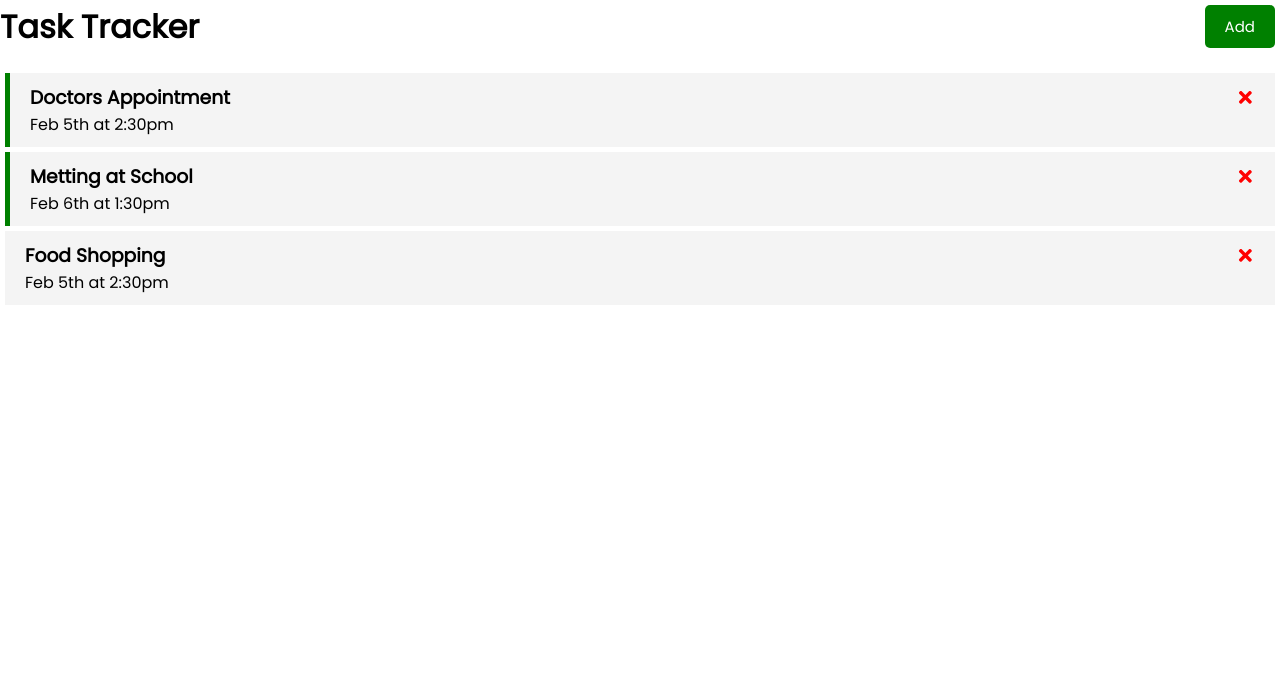
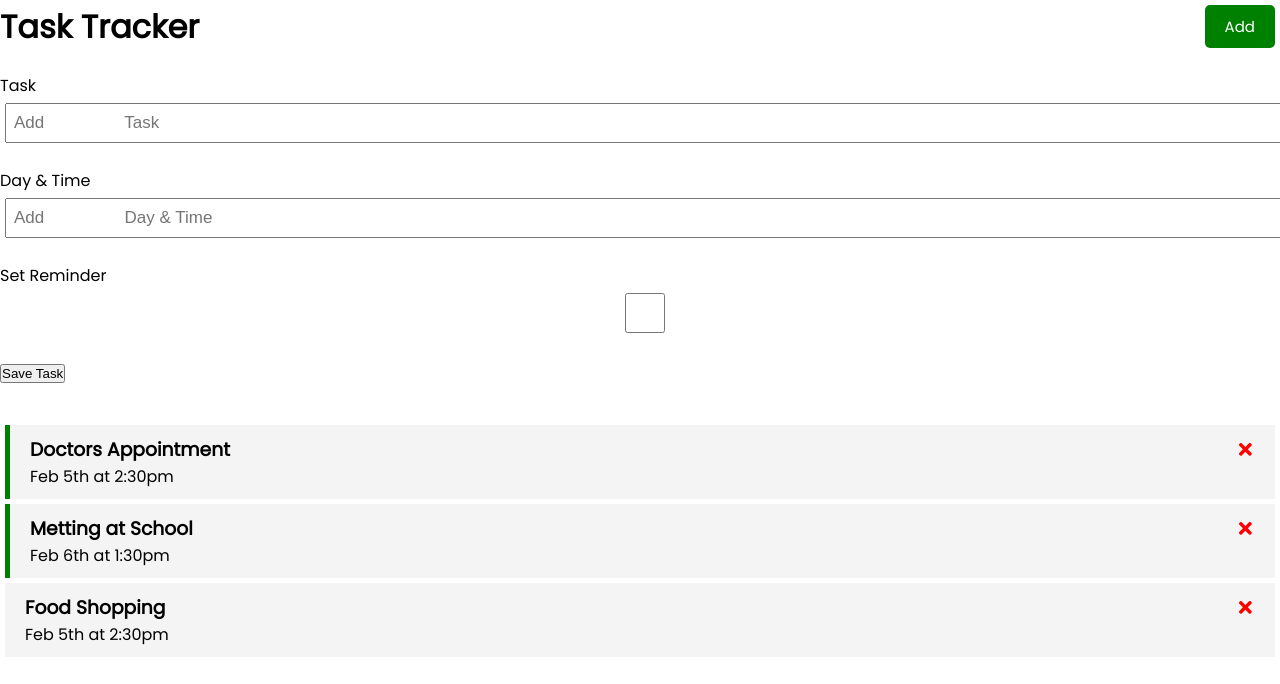
Before and after one commit to tenthin/reactjs, a React (Create React App) app: page / in a window 1280 px wide. Shown: the top 684 px of the page. Built offline with nearby package versions, Linux system fonts and the light colour scheme.

Commit message:
to add task form

```diff
--- a/src/App.js
+++ b/src/App.js
@@ -1,6 +1,7 @@
 import { useState } from 'react'
 import Header from './components/Header'
 import Tasks from './components/Tasks'
+import AddTask from './components/AddTask'
 
 const App = () => {
   const [tasks, setTasks] = useState([
@@ -41,6 +42,7 @@ const toggleReminder = (id) => {
   return (
     <div className='Container'>
       <Header />
+      <AddTask />
       {tasks.length > 0 ? (
       <Tasks tasks={tasks} onDelete=
       {deleteTask} onToggle={toggleReminder}/>)
--- /dev/null
+++ b/src/components/AddTask.js
@@ -0,0 +1,24 @@
+const AddTask = () => {
+    return (
+        <form className='add-form'>
+            <div className='form-control'>
+                <label>Task</label>
+                <input type='text' placeholder='Add
+                Task'/>
+            </div>
+            <div className='form-control'>
+                <label>Day & Time</label>
+                <input type='text' placeholder='Add
+                Day & Time'/>
+            </div>
+            <div className='form-control'>
+                <label> Set Reminder</label>
+                <input type='checkbox' />
+            </div>
+
+            <input type='submit' value='Save Task' />
+        </form>
+    )
+}
+
+export default AddTask
```
